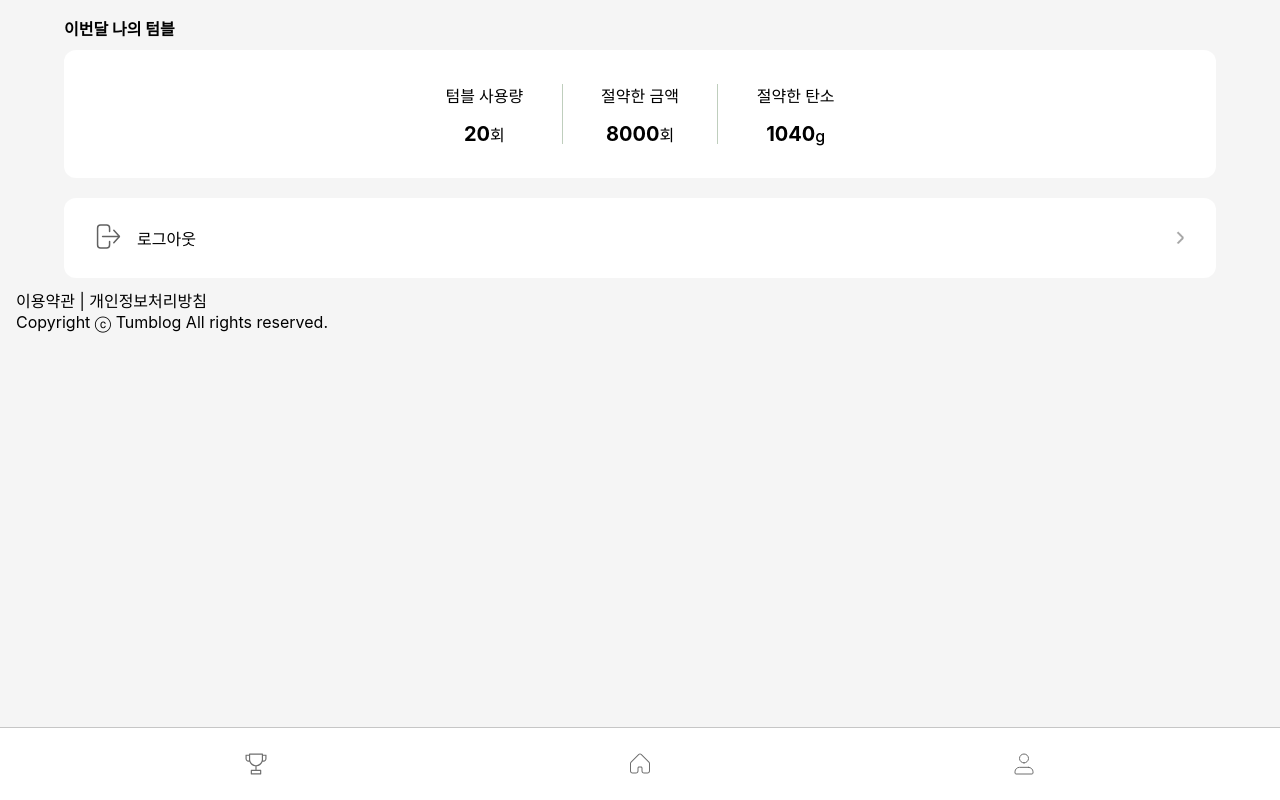
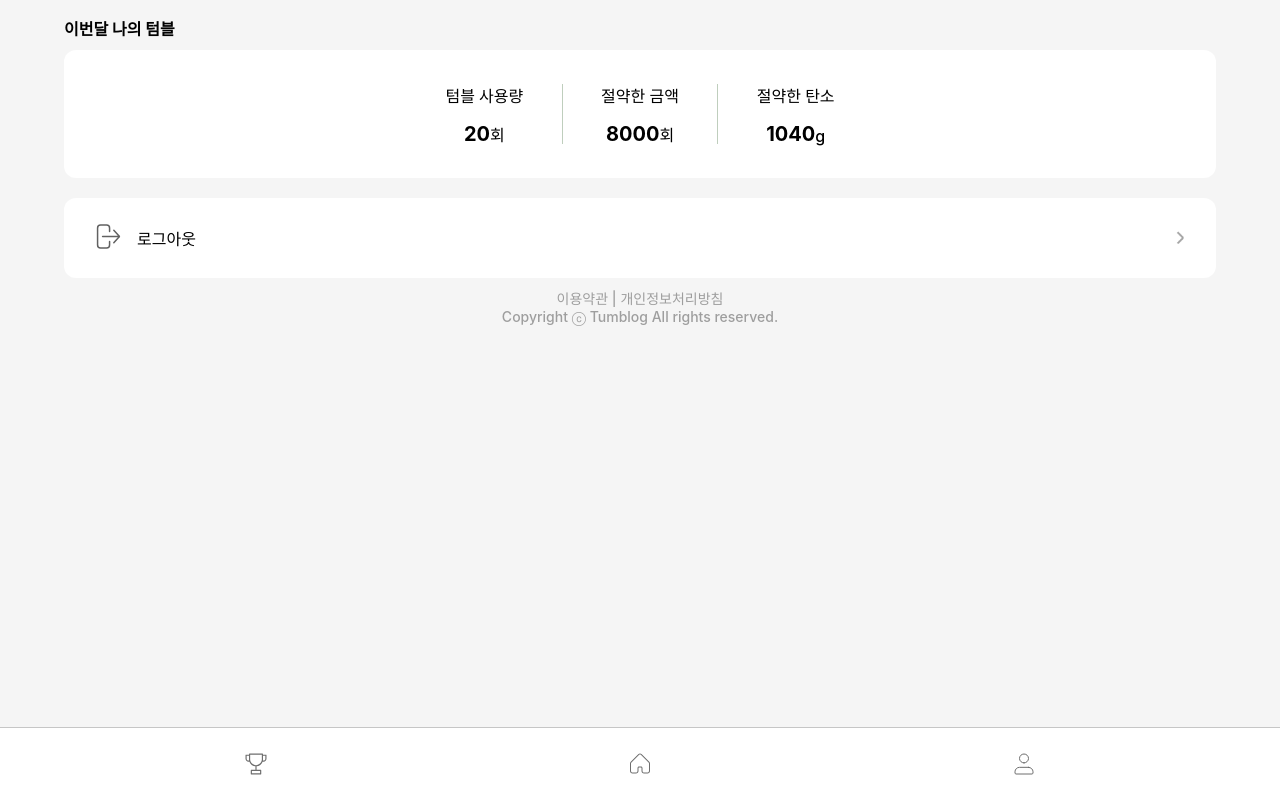
Before and after one commit to GDSC-snowflowerthon/Tumblog-team09-web, a React (Create React App) app: page /mypage in a window 1280 px wide. Built offline with nearby package versions, Linux system fonts and the light colour scheme.

Commit message:
feat: 이용약관 컴포넌트

```diff
--- a/src/pages/MyPage.jsx
+++ b/src/pages/MyPage.jsx
@@ -151,6 +151,13 @@ const LogOutArrow = styled.div`
   align-items: center;
 `;
 
-const CopyRightBox = styled.div``;
+const CopyRightBox = styled.div`
+  color: var(--gray-400, #9e9e9e);
+  font-size: 14px;
+  font-weight: 500;
+  display: flex;
+  justify-content: center;
+  margin: 0 auto auto;
+`;
 
 export default MyPage;
```
